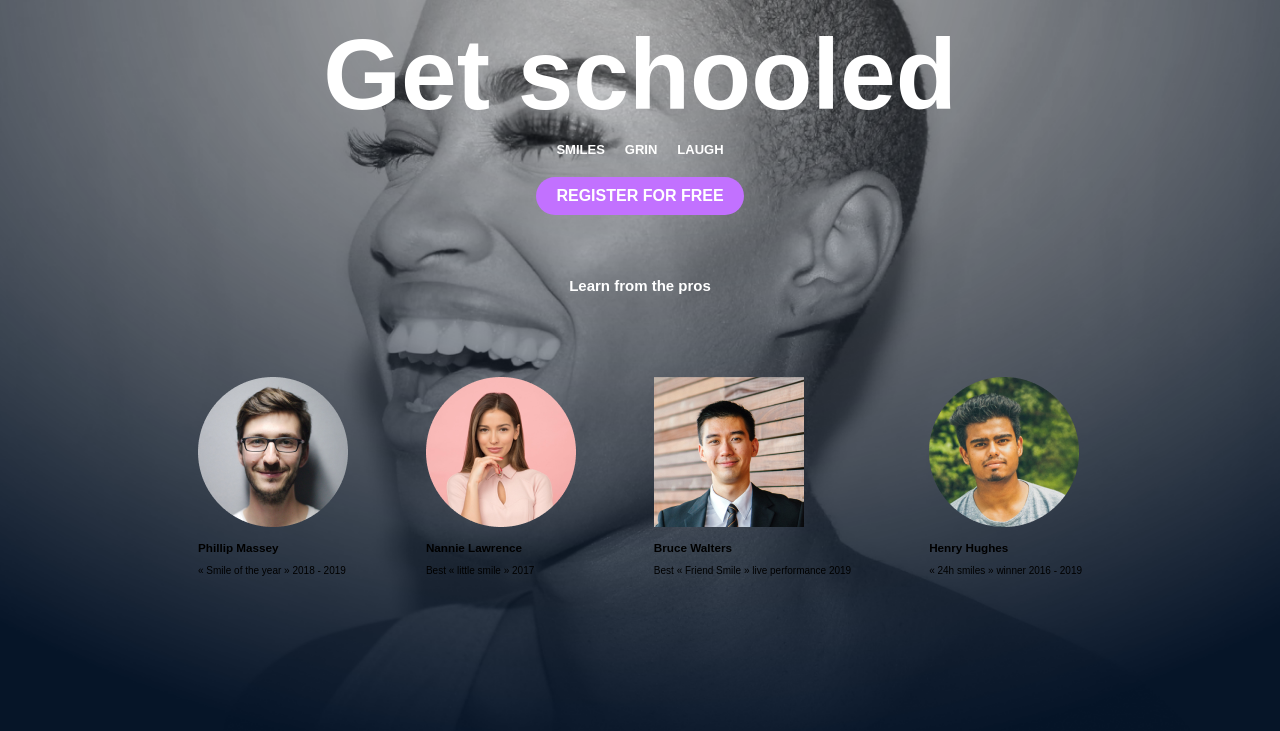
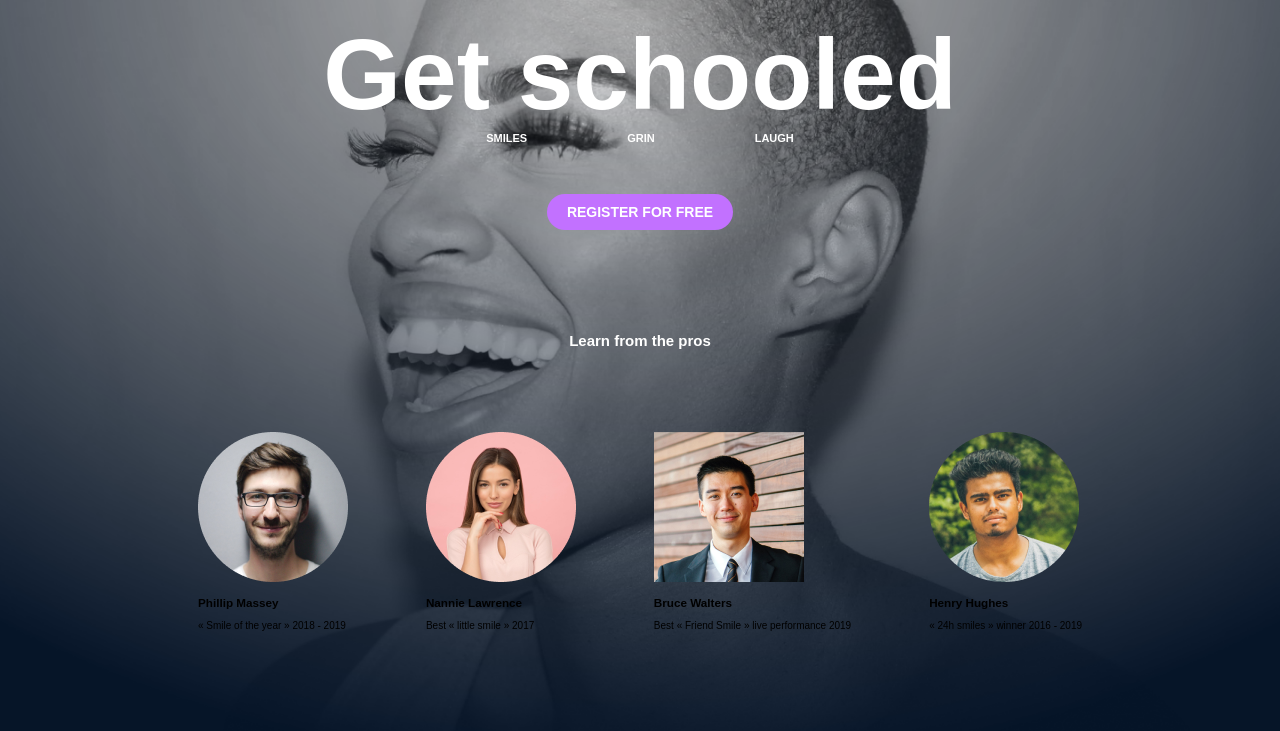
Before and after one commit to fre-eyesus/alx_html_css, a plain HTML site: page Alternative/index2.html in a window 1280 px wide. Shown: the part 66-797 px from the top of the page. Drawn offline with Linux system fonts and the light colour scheme; files whose address does not match are found by name.

Commit message:
add font family

```diff
--- a/Alternative/styles2.css
+++ b/Alternative/styles2.css
@@ -9,7 +9,7 @@ html{
 body{
     margin: 0;
     padding: 0;
-    /* font-family: 'Poppins', sans-serif; */
+    font-family: 'Source Sans Pro', sans-serif;
 }
 main .hero{
     background-image: url(../css_advanced/CSS\ Advanced/object.png);
@@ -26,6 +26,7 @@ a{
     color: var(--default-color);
     margin:20px;
     font-weight: bold;
+    font-family: 'Source Sans Pro', sans-serif;
 }
 .nav-bar{
     display: flex;
@@ -57,6 +58,7 @@ a{
     font-size: 10rem;
     margin:25px 0 0;
     font-weight: bold;
+    font-family: 'Source Sans Pro', sans-serif;
 }
 .hero-content-text {
     display: flex;
@@ -67,10 +69,12 @@ a{
     width:100%;
     color:var(--default-color);
     font-weight: bold;
+    font-family: 'Source Sans Pro', sans-serif;
 }
 .hero-content-text span{
-    margin:10px;
-    font-size: 1.3rem;
+    margin:0 50px 0 ;
+    font-size: 1.1rem;
+    font-family: 'Source Sans Pro', sans-serif;
 }
 /* .hero-image{
     margin-top:
@@ -91,15 +95,17 @@ a{
     align-items:center;
     justify-content: center;
     text-align: center;
+    font-family: 'Source Sans Pro', sans-serif;
 }
 .btn{
     background-color: var(--button-color);
     color: var(--default-color);
     padding: 10px 20px;
     border: none;
-    border-radius: 25px;
-    font-size: 1.6rem;
-    font-weight: bold;
+    border-radius: 35px;
+    font-size: 1.4rem;
+    font-weight:600;
     cursor: pointer;
-    margin: 10px;
+    margin: 50px;
+    font-family: 'Source Sans Pro', sans-serif;
 }
```
